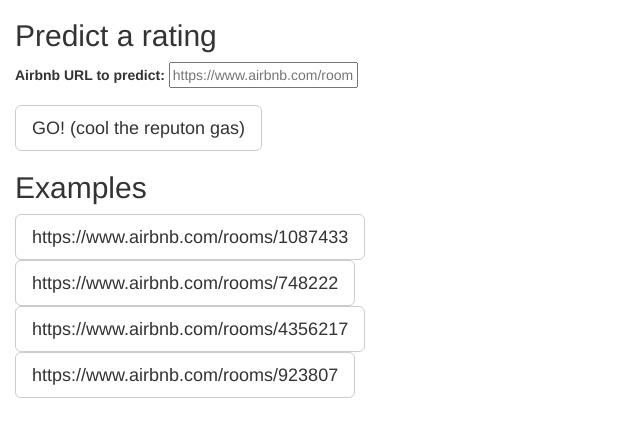
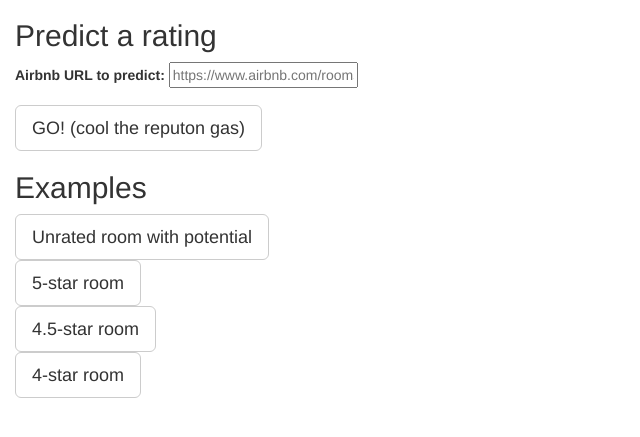
Before and after one commit to ibuder/reputon, a Python web app: template flask_app/templates/input.html in a window 1280 px wide. Shown: the part 51-488 px from the top of the page, without its empty margins (0-640 px from the left). Run offline with Jinja, Linux system fonts and the light colour scheme; the template is opened without the code that fills it, so the values that code supplies are empty; some libraries are stand-ins or nearby versions.

Commit message:
More descriptive example button labels

```diff
--- a/flask_app/templates/input.html
+++ b/flask_app/templates/input.html
@@ -78,10 +78,10 @@
     <div class = "container">
       <h2>Examples</h2>
 
-        <a href="/output?URL=https://www.airbnb.com/rooms/1087433"><span class="btn btn-default btn-lg">https://www.airbnb.com/rooms/1087433</span></a><br/>
-        <a href="/output?URL=https://www.airbnb.com/rooms/748222"><span class="btn btn-default btn-lg">https://www.airbnb.com/rooms/748222</span></a><br/>
-        <a href="/output?URL=https://www.airbnb.com/rooms/4356217"><span class="btn btn-default btn-lg">https://www.airbnb.com/rooms/4356217</span></a><br/>
-        <a href="/output?URL=https://www.airbnb.com/rooms/923807"><span class="btn btn-default btn-lg">https://www.airbnb.com/rooms/923807</span></a><br/>
+        <a href="/output?URL=https://www.airbnb.com/rooms/1087433"><span class="btn btn-default btn-lg">Unrated room with potential</span></a><br/>
+        <a href="/output?URL=https://www.airbnb.com/rooms/748222"><span class="btn btn-default btn-lg">5-star room</span></a><br/>
+        <a href="/output?URL=https://www.airbnb.com/rooms/4356217"><span class="btn btn-default btn-lg">4.5-star room</span></a><br/>
+        <a href="/output?URL=https://www.airbnb.com/rooms/923807"><span class="btn btn-default btn-lg">4-star room</span></a><br/>
     </div>
 </span>
 <span style="margin-left: 400px">
```
